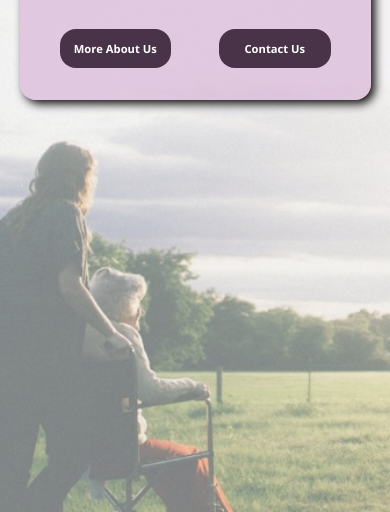
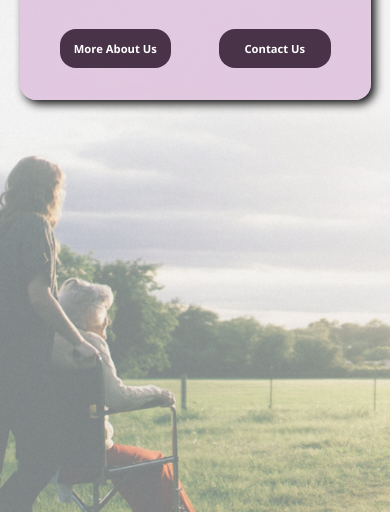
Before and after one commit to paul-kh/sokha-assisted-living__website, a website: page index.html in a window 390 px wide. Shown: the part 332-844 px from the top of the page. Drawn offline with nearby package versions, Linux system fonts and the light colour scheme.

Commit message:
updated images

```diff
--- a/sass/abstracts/_media-queries.scss
+++ b/sass/abstracts/_media-queries.scss
@@ -33,7 +33,7 @@
           rgba($color-grey-midium, 0.5)
         )
       ),
-      url("../assets/images/bg-small.jpg");
+      url("../assets/images/bg-small.png");
 
     .headline-box {
       padding: 0.5rem 1rem;
@@ -137,7 +137,7 @@
           rgba($color-grey-midium, 0.5)
         )
       ),
-      url("../assets/images/bg-small.jpg");
+      url("../assets/images/bg-small.png");
 
     .headline-box {
       padding: 0.5rem 1rem;
@@ -244,7 +244,7 @@
           rgba($color-grey-midium, 0.5)
         )
       ),
-      url("../assets/images/bg-xtra-small.jpg");
+      url("../assets/images/bg-small.png");
 
     .headline-box {
       min-width: 70%;
```
Also changed, not shown: assets/images/bg-small.png (added), css/style.css.
